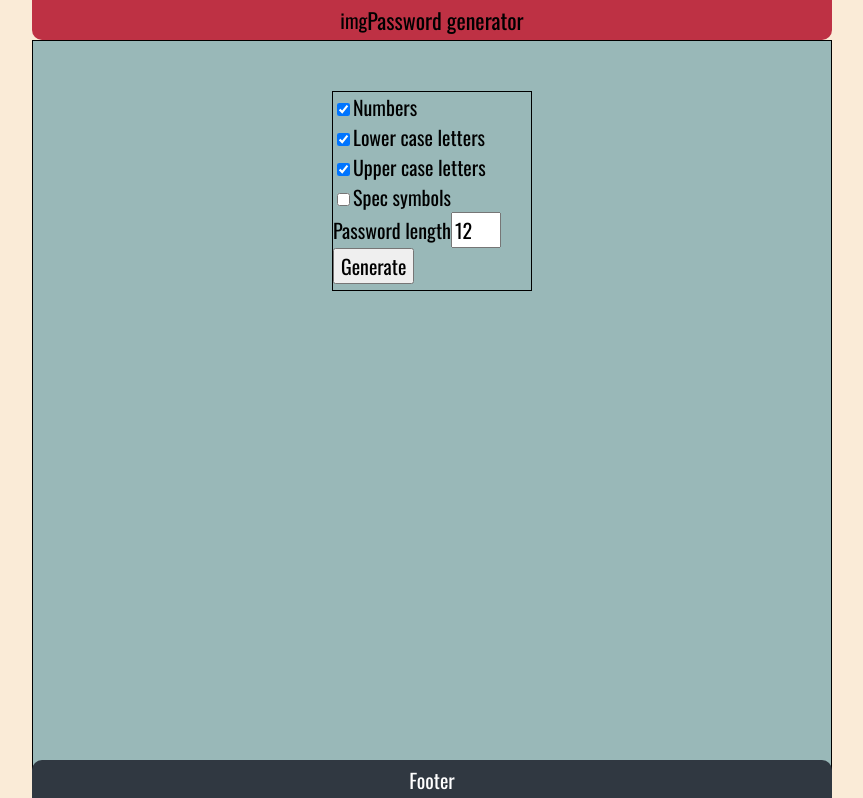
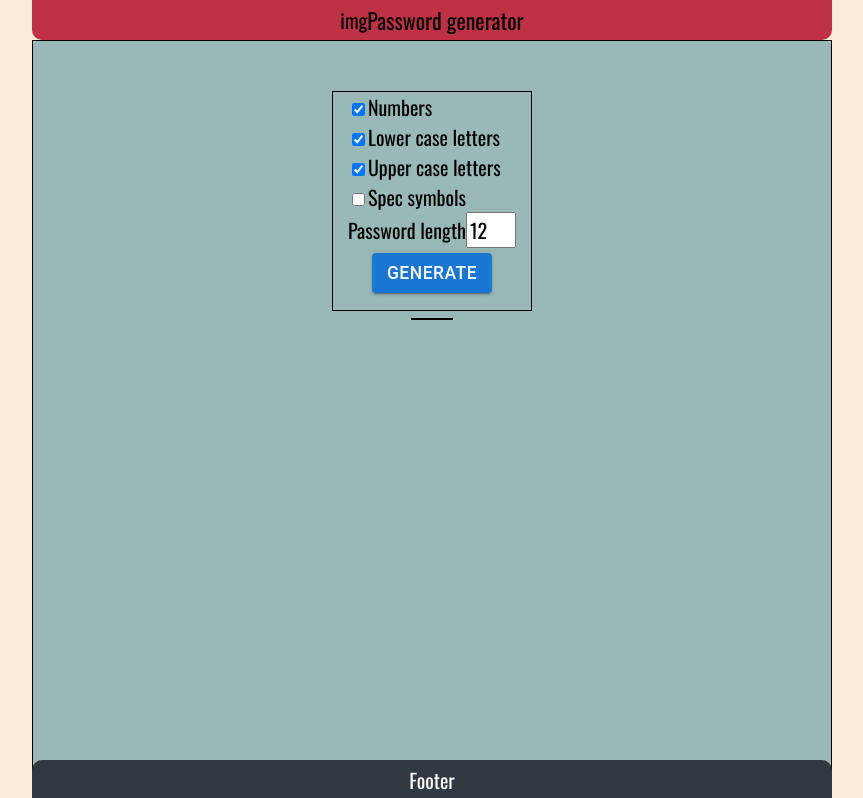
Before and after one commit to patr4519/pass-generator-v2, a React (Create React App) app: page / in a window 1280 px wide. Shown: the top 798 px of the page, without its empty margins (208-1071 px from the left). Built offline with nearby package versions, Linux system fonts and the light colour scheme.

Commit message:
Added material UI

```diff
--- a/package.json
+++ b/package.json
@@ -3,6 +3,9 @@
   "version": "0.1.0",
   "private": true,
   "dependencies": {
+    "@emotion/react": "^11.11.1",
+    "@emotion/styled": "^11.11.0",
+    "@mui/material": "^5.13.4",
     "@testing-library/jest-dom": "^5.16.5",
     "@testing-library/react": "^13.4.0",
     "@testing-library/user-event": "^13.5.0",
--- a/src/components/Generator/Generator.module.scss
+++ b/src/components/Generator/Generator.module.scss
@@ -8,11 +8,24 @@
   .generator {
     margin-top: 50px;
     width: 200px;
-        height: 200px;
+    height: 220px;
     border: 1px solid black;
+    display: flex;
+    flex-direction: column;
+    align-items: center;
 
     .passLength {
       width: 50px;
     }
+
+    .generateBtn {
+      width: 120px;
+      height: 40px;
+      margin: 5px 0;
+    }
+
+    .passwordList {
+        border: 1px solid black;
     }
   }
+}
--- a/src/components/Generator/index.tsx
+++ b/src/components/Generator/index.tsx
@@ -1,5 +1,6 @@
 import React from "react";
 import styles from "./Generator.module.scss";
+import Button from "@mui/material/Button";
 
 export const Generator = () => {
   const [numCheck, setNumCkeck] = React.useState(true);
@@ -87,13 +88,15 @@ export const Generator = () => {
             name="length"
           />
         </div>
-        <button
+        <Button
+          className={styles.generateBtn}
+          onClick={() => generatePasswords(passLength)}
           disabled={passLength > 20}
-          onClick={() => generatePasswords(passLength)}
+          variant="contained"
         >
           Generate
-        </button>
-        <ul>
+        </Button>
+        <ul className={styles.passwordList}>
           {passwords?.map((password, index) => (
             <li key={index}>{password}</li>
           ))}
```
Also changed, not shown: 1 other file (tests, documents, lock files or other folders). Lines whose indentation alone changed are shown as unchanged.
